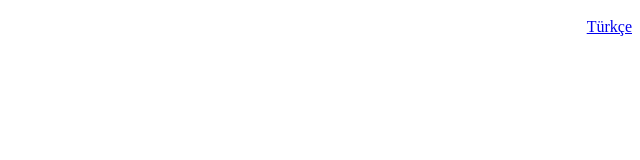
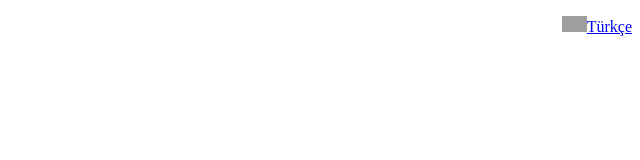
Before and after one commit to sensedat/quick-sexs, a plain HTML site: page index.en.html in a window 1280 px wide. Shown: the full height of the page, 640-1280 px from the left. Drawn offline with Linux system fonts and the light colour scheme; grey boxes are pictures that could not be loaded.

Commit message:
Update index.en.html

```diff
--- a/index.en.html
+++ b/index.en.html
@@ -7,7 +7,7 @@
   <meta name="description" content="Have sex made easier!">
 
 
-<body><p align="right"><a href="index.html"><img src="file:///C|/Users/Sedat ŞEN/Desktop/download.jpg" width="25" height="16" alt=""/>Türkçe</a></p>
+<body><p align="right"><a href="index.html"><img src="https://turkbayraklari.com/wp-content/uploads/2016/04/hd-turk-bayragi-png.jpg" width="25" height="16" alt=""/>Türkçe</a></p>
 
 	This website will come soon, get ready
 
```
